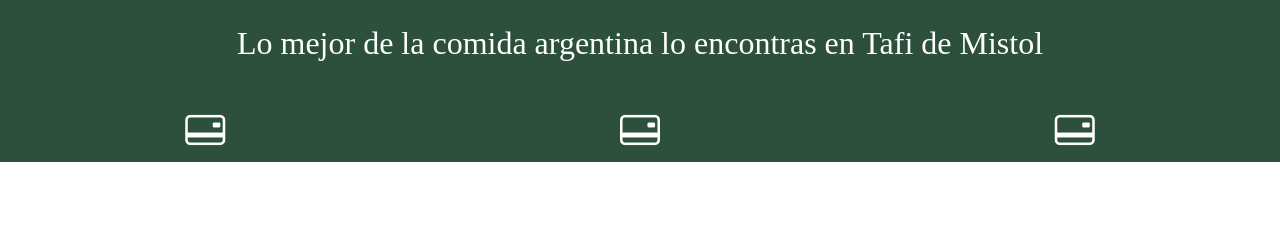
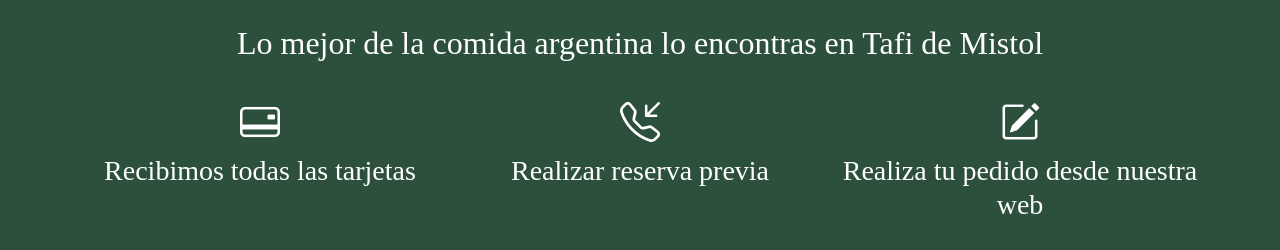
Before and after one commit to gonzalogg94/restaurantFront, a React (Create React App) app: page / in a window 1280 px wide. Shown: the part 1587-1837 px from the top of the page. Before the commit the page ends 1749 px from the top, so only its background shows below. Built offline with nearby package versions, Linux system fonts and the light colour scheme; a web font is replaced by a local one.

Commit message:
agregue iconos al pie de pagina

```diff
--- a/src/components/views/Inicio.jsx
+++ b/src/components/views/Inicio.jsx
@@ -115,17 +115,20 @@ const Inicio = () => {
       <hr className="container text-white" />
       <article className="text-white container py-4 text-center">
         <h2>Lo mejor de la comida argentina lo encontras en Tafi de Mistol</h2>
+      <article className="row pt-4 justify-content-center">
+        <div className="col-4 text-center text-white">
+        <i className="bi bi-credit-card-2-back fs-1"></i>
+        <h3>Recibimos todas las tarjetas</h3>
+        </div>
+        <div className="col-4 text-center text-white fs-1">
+        <i className="bi bi-telephone-inbound"></i>
+        <h3>Realizar reserva previa</h3>
+        </div>
+        <div className="col-4 text-center text-white">
+        <i className="bi bi-pencil-square text-white fs-1"></i>
+        <h3>Realiza tu pedido desde nuestra web</h3>
+        </div>
       </article>
-      <article className="row pt-2 justify-content-center">
-        <div className="col-4 text-center">
-        <i className="bi bi-credit-card-2-back text-white fs-1"></i>
-        </div>
-        <div className="col-4 text-center">
-        <i className="bi bi-credit-card-2-back text-white fs-1"></i>
-        </div>
-        <div className="col-4 text-center">
-        <i className="bi bi-credit-card-2-back text-white fs-1"></i>
-        </div>
       </article>
     </section>
   );
```
